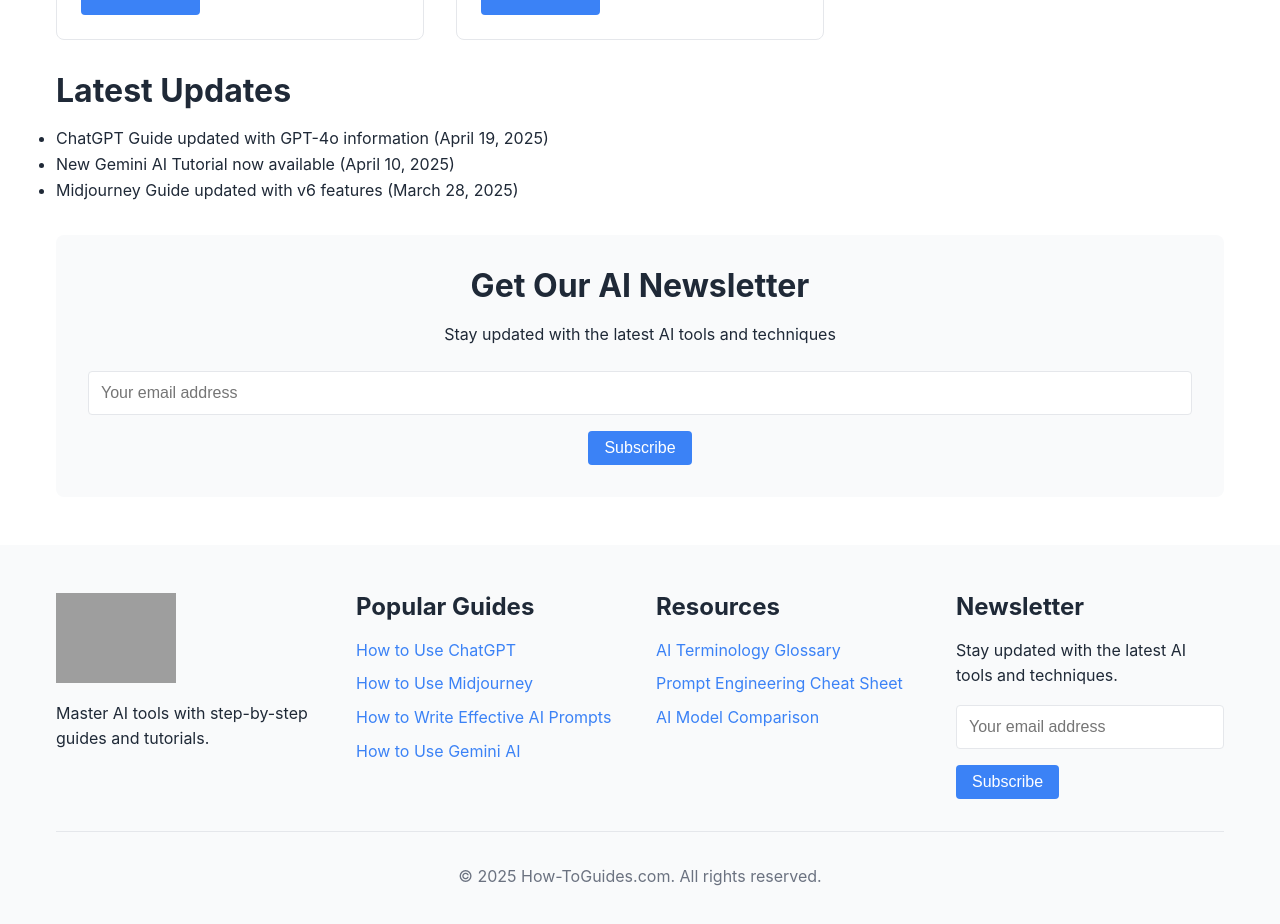
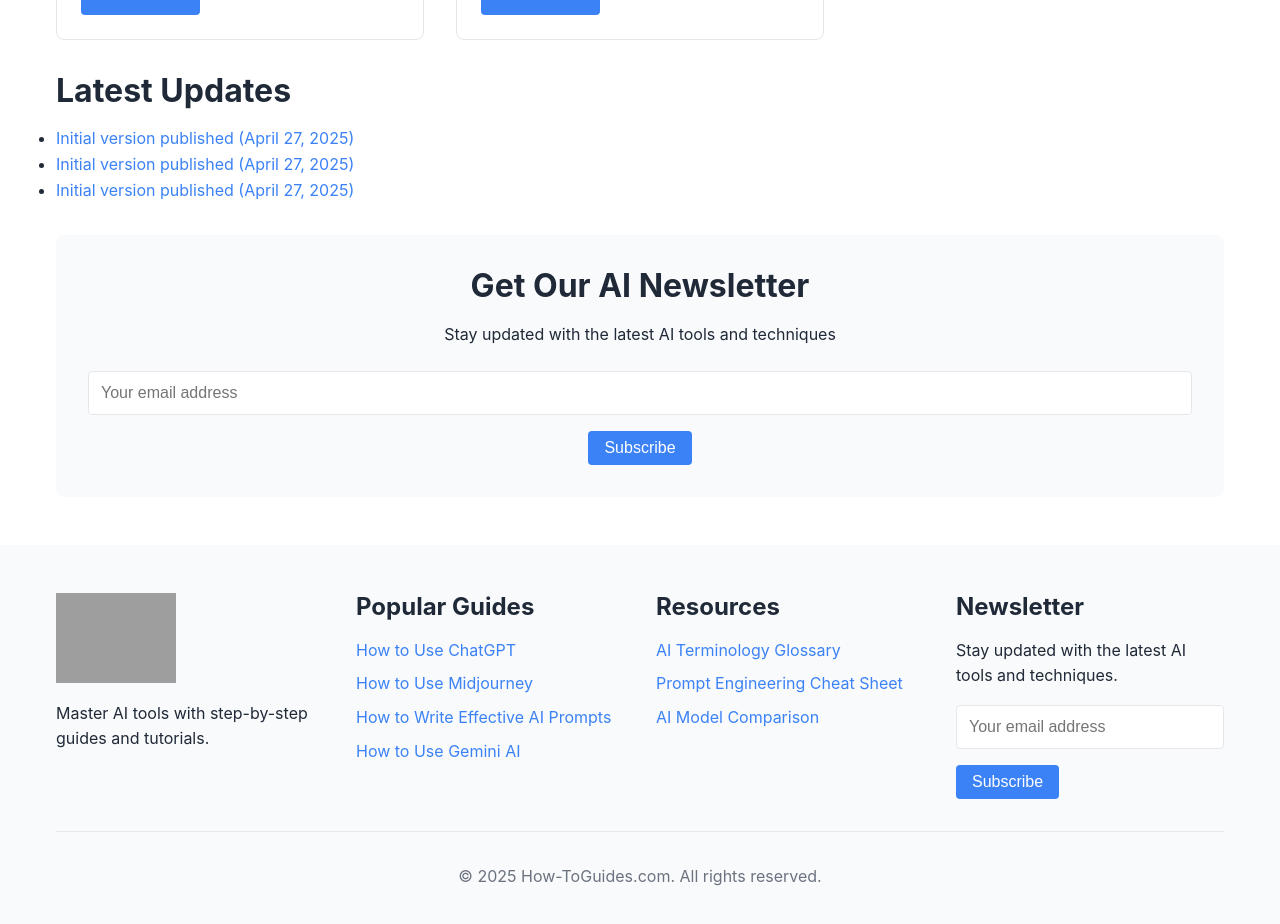
Before and after one commit to sitehowtoguides/howtoguides-website, a Next.js app: page / in a window 1280 px wide. Shown: the part 1000-1924 px from the top of the page. Built offline with nearby package versions, Linux system fonts and the light colour scheme; grey boxes are pictures that could not be loaded.

Commit message:
Update index.js
updating with the getupdates

```diff
--- a/pages/index.js
+++ b/pages/index.js
@@ -1,14 +1,22 @@
 import Link from 'next/link';
-import { getFeaturedGuides } from '../guideData';
+import { getFeaturedGuides, getLatestUpdates } from '../guideData'; // Import getLatestUpdates
 
 export default function Home() {
   // Get featured guides for the homepage
   const featuredGuides = getFeaturedGuides();
 
+  // Get the latest updates (default is 3)
+  const latestUpdates = getLatestUpdates();
+
+  // Helper function to format date (optional, can be done inline)
+  const formatDate = (dateString) => {
+    const options = { year: 'numeric', month: 'long', day: 'numeric' };
+    return new Date(dateString).toLocaleDateString(undefined, options);
+  };
+
   return (
     <div>
-      {/* Remove Header and Footer components since they're now handled by _app.js */}
-
+      {/* Hero section */}
       <section className="hero">
         <div className="container">
           <h1>Master AI Tools with Step-by-Step Guides</h1>
@@ -19,6 +27,7 @@ export default function Home() {
         </div>
       </section>
 
+      {/* Popular guides section */}
       <section className="container">
         <h2>Popular Guides</h2>
         <div className="guide-grid">
@@ -51,15 +60,22 @@ export default function Home() {
         </div>
       </section>
 
+      {/* Latest Updates Section - Now Dynamic */}
       <section className="container">
         <h2>Latest Updates</h2>
         <ul>
-          <li>ChatGPT Guide updated with GPT-4o information (April 19, 2025)</li>
-          <li>New Gemini AI Tutorial now available (April 10, 2025)</li>
-          <li>Midjourney Guide updated with v6 features (March 28, 2025)</li>
+          {latestUpdates.map((update, index) => (
+            <li key={index}>
+              <Link href={update.url}>
+                {/* Display update notes if available, otherwise use a generic message */}
+                {update.updateNotes ? `${update.updateNotes} (${formatDate(update.lastUpdated)})` : `${update.title} updated on ${formatDate(update.lastUpdated)}`}
+              </Link>
+            </li>
+          ))}
         </ul>
       </section>
 
+      {/* Newsletter Section */}
       <section className="container">
         <div className="lead-form">
           <h2>Get Our AI Newsletter</h2>
@@ -77,8 +93,6 @@ export default function Home() {
           </form>
         </div>
       </section>
-
-      {/* Remove Footer component since it's now handled by _app.js */}
     </div>
   );
 }
```
